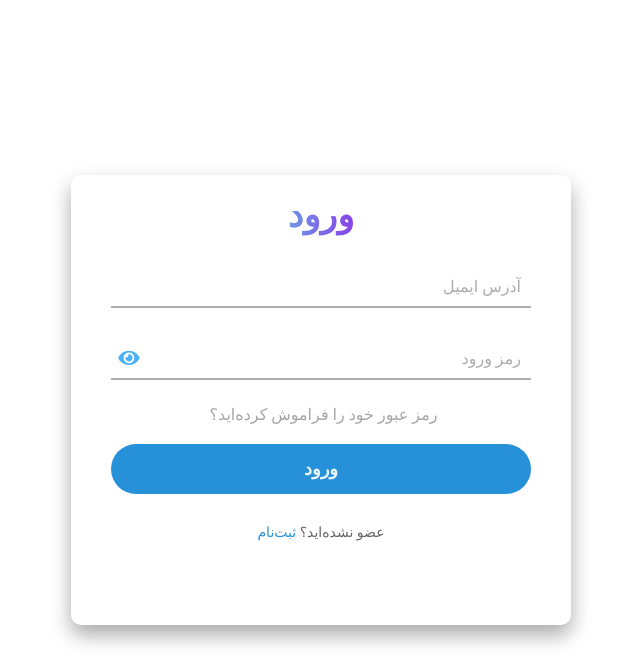
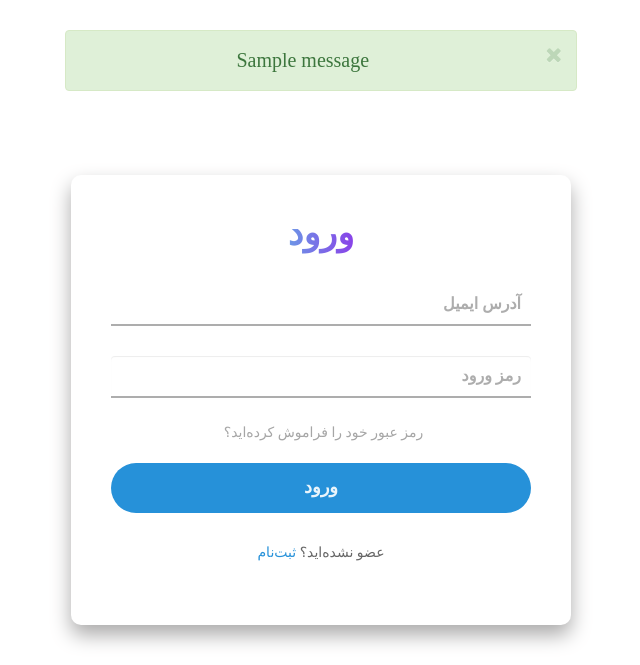
Before and after one commit to behnooshbhy2002/PSYTECH, a Django app: page /login/ in a window 1280 px wide. Shown: the top 665 px of the page, without its empty margins (319-959 px from the left). Run offline with Django 4.2, Linux system fonts and the light colour scheme; tables that the repository leaves empty hold one stand-in row (values such as "Sample post"); one stand-in notice (Sample message) is shown; some libraries are stand-ins or nearby versions; some web fonts are replaced.

Commit message:
set login frontend and backend

```diff
--- a/backend/accounts/models.py
+++ b/backend/accounts/models.py
@@ -33,7 +33,7 @@ class User(AbstractBaseUser, PermissionsMixin):
         return self.email
 
 
-class Psychologist(User): # todo: delete rate value
+class Psychologist(User):
     medical_number = models.CharField(max_length=7)
     specialist = models.CharField(max_length=50)
     rate = models.FloatField(default=0.0)
--- a/backend/accounts/static/accounts/css/login.css
+++ b/backend/accounts/static/accounts/css/login.css
@@ -42,6 +42,23 @@ body {
   border-radius: 10px;
   box-shadow: 0 10px 20px #abaaaa;
 }
+
+/* messages style */
+.message{
+    width: 40%;
+    margin-left: 30%;
+    margin-right: 30%;
+    text-align: center;
+    margin-top: 30px;
+    border-radius: 10px;
+}
+
+.alert-dismissable{
+    background-color: #ffb4b4;
+    color: #525252;
+    font-size: 20px;
+}
+
 .center h1 {
   /* text-align: center;
     padding: 0 0 20px 0;
--- a/backend/accounts/templates/accounts/login.html
+++ b/backend/accounts/templates/accounts/login.html
@@ -5,33 +5,45 @@
     <meta charset="utf-8" />
     <title>Login form</title>
     <link rel="stylesheet" href="{% static 'accounts/css/login.css' %}" />
-    <link
-      rel="stylesheet"
-      href="https://cdnjs.cloudflare.com/ajax/libs/font-awesome/5.15.3/css/all.min.css"
+    <link rel="stylesheet" href="https://cdnjs.cloudflare.com/ajax/libs/font-awesome/5.15.3/css/all.min.css"/>
+    <script src="https://ajax.googleapis.com/ajax/libs/jquery/2.0.0/jquery.min.js"></script>
+    <script src="https://maxcdn.bootstrapcdn.com/bootstrap/3.3.7/js/bootstrap.min.js"></script>
+    <link href="https://maxcdn.bootstrapcdn.com/bootstrap/3.3.7/css/bootstrap.min.css" rel="stylesheet" />
+    <link rel="stylesheet" href="https://cdnjs.cloudflare.com/ajax/libs/font-awesome/4.7.0/css/font-awesome.min.css">
 
-    />
-    <link rel = "stylesheet" href="{% static 'accounts/fonts/Yekan.eot' %}">
   </head>
 
   <body>
+
+    {% for msg in messages %}
+      <div class="message" dir="rtl">
+          <p class="alert alert-{{ msg.tags }} alert-dismissable">{{ msg }}
+            <a href="#" class="close" data-dismiss="alert" aria-label="close"><i class="fa fa-close"></i></a>
+          </p>
+      </div>
+    {% endfor %}
+
     <div class="center">
       <h1>ورود</h1>
-      <form action="" method="post" accept-charset="UTF-8">
+      <form method="post" action="">
         {% csrf_token %}
         {% for field in form %}
-          <div class="txt_field pass">
+          <div class="txt_field">
+
+<!--            {% if field.help_text == 'رمز ورود' %}-->
+<!--              <div class="show-hide">-->
+<!--                <i class="fa fa-eye"></i>-->
+<!--              </div>-->
+<!--            {% endif %}-->
+
             {{ field.errors }}
               <label>
                   {{field.help_text|safe}}
               </label>
             {{ field }}
-            {% if field.help_text == 'رمز ورود' %}
-              <div class="show-hide">
-                <i class="fa fa-eye"></i>
-              </div>
-            {% endif %}
           </div>
         {% endfor %}
+
         <!-- forget password -->
         <div class="forPass">رمز عبور خود را فراموش کرده‌اید؟</div>
 
--- a/backend/accounts/views.py
+++ b/backend/accounts/views.py
@@ -2,7 +2,7 @@ from django.contrib.auth import authenticate, login, logout
 from django.contrib.auth.mixins import LoginRequiredMixin
 from django.views import View
 from django.shortcuts import render, redirect
-from pyexpat.errors import messages
+from django.contrib import messages
 from django.urls import reverse, reverse_lazy
 from .models import User
 from .forms import UserRegistrationForm, UserLoginForm
@@ -34,8 +34,8 @@ class UserRegisterView(View):
             if user is not None:
                 login(request, user)
 
-            messages.success(request, 'registered successfully', 'success')
-            return redirect('accounts:login')
+            messages.success(request, 'ثبت نام با موفقیت', 'success')
+            return redirect('accounts:login_user')
         return render(request, self.template_name, {'form': form})
 
 
@@ -47,11 +47,11 @@ class UserLoginView(View):
         self.next = request.GET.get('next')
         return super().setup(request, *args, **kwargs)
 
-    def dispatch(self, request, *args, **kwargs):
-        if request.user.is_authenticated:
-            return redirect('accounts/login.html')
-        else:
-            return super().dispatch(request, *args, **kwargs)
+    # def dispatch(self, request, *args, **kwargs):
+    #     if request.user.is_authenticated:
+    #         return redirect('accounts/login.html')
+    #     else:
+    #         return super().dispatch(request, *args, **kwargs)
 
     def get(self, request):
         form = self.form_class
@@ -68,9 +68,9 @@ class UserLoginView(View):
                 #     pass
                     # return redirect(to=reverse('admin:index'))
                 # else:
-                    messages.success(request, 'you logged in successfully', 'info')
+                    messages.success(request, 'ورود با موفقیت', 'info')
                     return redirect('accounts:home')
-            messages.error(request, 'email or password is wrong', 'warning')
+            messages.error(request, 'ایمیل یا پسورد اشتباه است.', 'warning')
         return render(request, self.template_name, {'form': form})
 
 
@@ -79,5 +79,5 @@ class UserLogoutView(LoginRequiredMixin, View):
 
     def get(self, request):
         logout(request)
-        messages.success(request, 'you logged out successfully', 'success')
+        messages.success(request, 'خروج با موفقیت', 'success')
         return redirect('accounts:home')
```
Also changed, not shown: backend/core/settings.py (+3 -9 lines), backend/static/css/messages.css (added, +14 -0 lines), backend/templates/include/messages.html (+15 -1 lines), backend/templates/login.html (deleted, +0 -10 lines).
